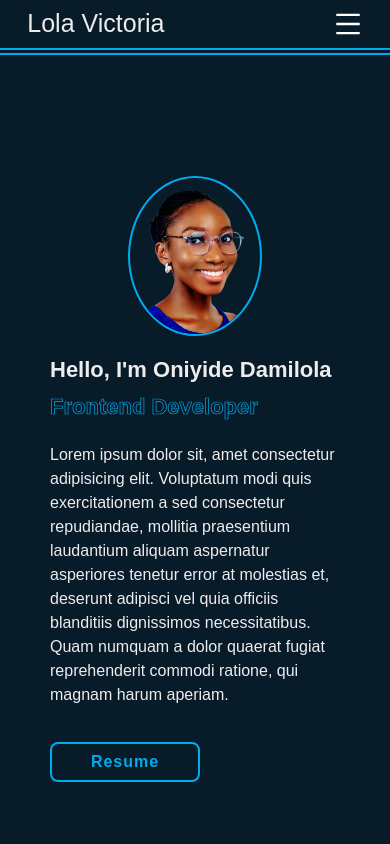
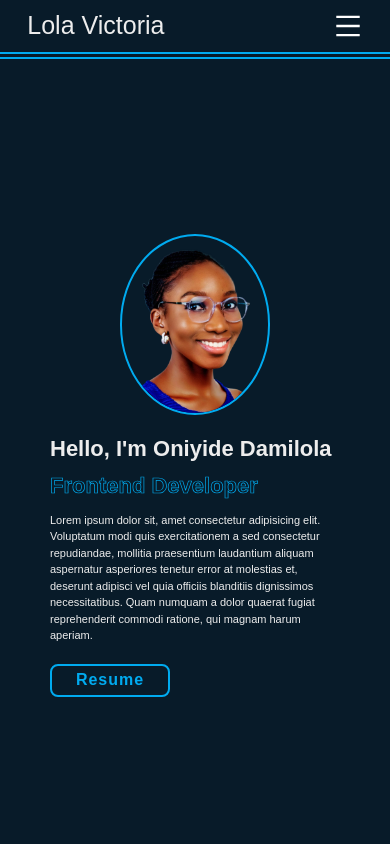
Before and after one commit to LolaVictoria/Portfolio, a React (Vite) app: page / in a window 390 px wide. Shown: the top 844 px of the page. Built offline with nearby package versions, Linux system fonts and the light colour scheme.

Commit message:
new changes

```diff
--- a/src/components/navbar.module.css
+++ b/src/components/navbar.module.css
@@ -17,7 +17,7 @@
     backdropFilter: blur(20px);
 
     @media (max-width: 770px) {
-        padding: .5rem 7%;
+        padding: .7rem 7%;
 
     }
 
--- a/src/components/project.module.css
+++ b/src/components/project.module.css
@@ -118,8 +118,23 @@
     background: var(--main-color);
     z-index: -1;
     transition: .5s;
+
+    @media (max-width: 770px) {
+        background: var(--bg-color);
+    }
 }
 
+.btn:hover span {
+    color: var(--bg-color);
+    z-index: 1;
+    font-weight: 800;
+
+    @media (max-width: 770px) {
+        color: var(--main-color);
+        font-weight: normal;
+    }
+
+}
 .btn:hover::before {
    width: 100%;
 }
--- a/src/pages/home.module.css
+++ b/src/pages/home.module.css
@@ -7,7 +7,7 @@
     overflow: hidden;
 
     @media (max-width: 770px) {
-        padding: 3.5rem 7% 3rem;
+        padding: .2rem 7% 3rem;
         flex-direction: column;
         justify-content: center;
 
@@ -30,7 +30,7 @@
     font-weight: 700;
     line-height: 1.3;
 
-   @media(max-width: 768px) {
+   @media(max-width: 770px) {
     font-size: 2.2rem;
     margin-bottom: .5rem;
    }
@@ -39,6 +39,11 @@
 .content p {
     font-size: 1.6rem;
     margin: 2rem 0 3.5rem;
+
+    @media(max-width: 770px) {
+       font-size: 1.1rem;
+       margin: 1rem 0 2rem;
+    }
 
 
 }
@@ -53,7 +58,7 @@
     color: transparent;
     -webkit-text-stroke: .7px var(--main-color);
 
-    @media(max-width: 768px) {
+    @media(max-width: 770px) {
         font-size: 2.2rem
     }
 }
@@ -64,6 +69,10 @@
     justify-content: space-between;
     width: 34.5rem;
     height: 4rem;
+
+    @media(max-width: 770px) {
+        height: 3.5rem;
+    }
 }
 
 .btn {
@@ -85,6 +94,11 @@
     z-index: 1;
     overflow: hidden;
     transition: .5s;
+
+    @media(max-width: 770px) {
+        height: 95%;
+        width: 12rem;
+    }
 }
 
 .btn:hover {
@@ -114,6 +128,7 @@
     width: 100%;
     height: 100%;
     background: red;
+
 }
 
 .img_div {
@@ -140,8 +155,8 @@
     object-fit: cover;
 
     @media(max-width: 770px) {
-        width: 40%;
-        height: 40%;
+        width: 45%;
+        height: 45%;
     }
 }
 
```
